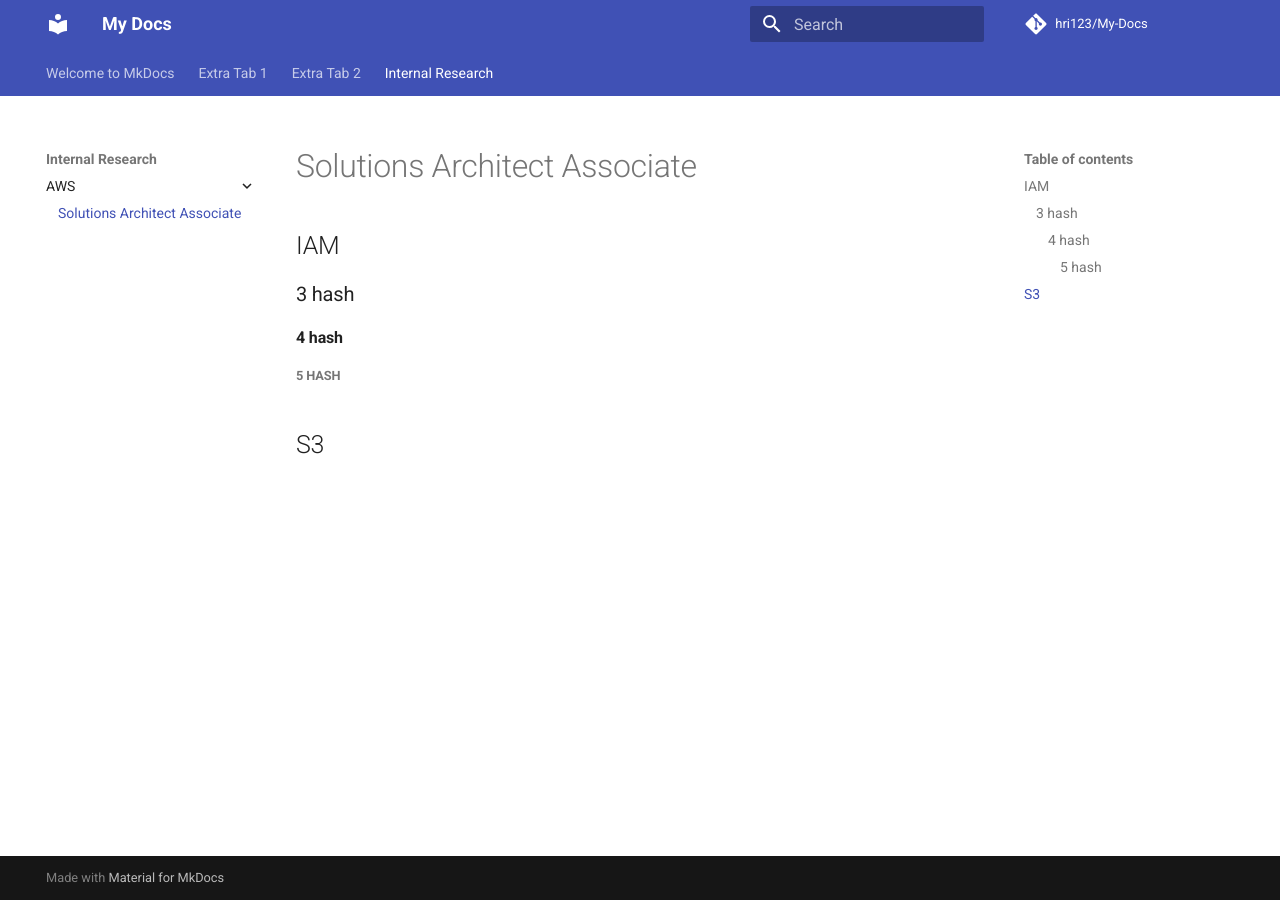
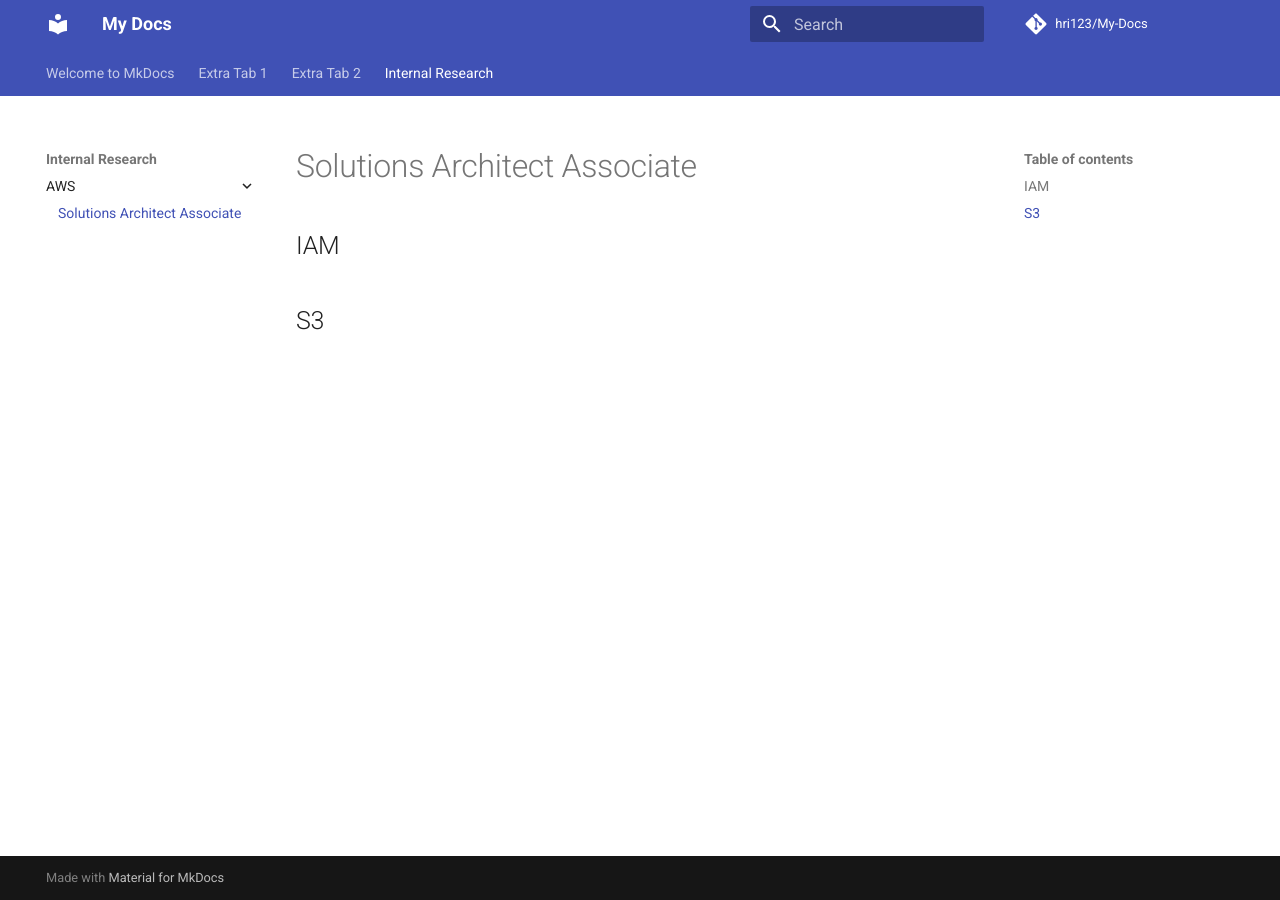
Before and after one commit to hri123/My-Docs, an MkDocs documentation site: the page built from docs/Internal Research/AWS/Solutions-Architect-Associate.md, in a window 1280 px wide. Built offline with MkDocs 1.6.1 and Material for MkDocs 9.7.7, drawn with Linux system fonts in a browser that asks for light colours; comment, search, counter and statistics services are not loaded.

```diff
--- a/docs/Internal Research/AWS/Solutions-Architect-Associate.md
+++ b/docs/Internal Research/AWS/Solutions-Architect-Associate.md
@@ -1,10 +1,6 @@
 ## IAM
 
-### 3 hash
 
-#### 4 hash
-
-##### 5 hash
 
 
 ## S3
```
Also changed, not shown: docs/Extra Tab 1/Folder 1/Page 1.md (+7 -0 lines), docs/Extra Tab 1/Folder 1/images/IMG_5647.jpg (added), 1 other file.
